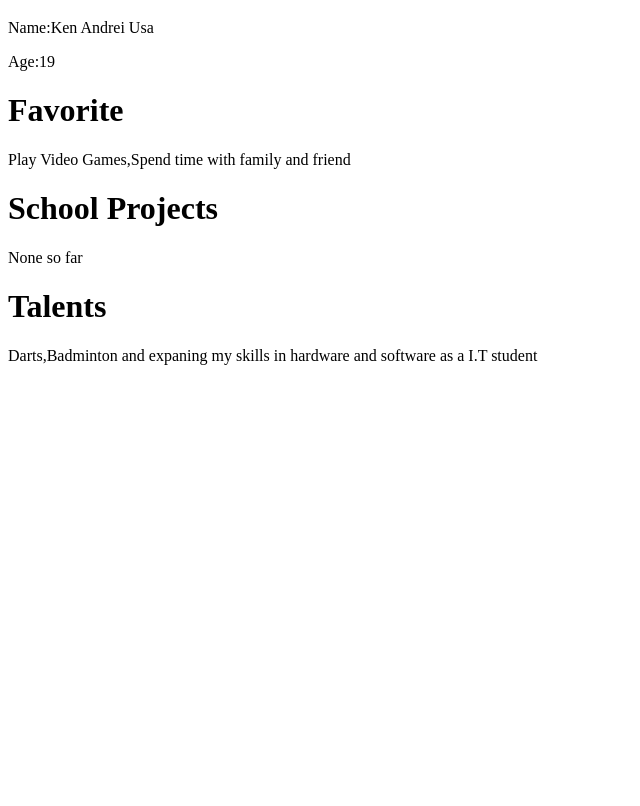
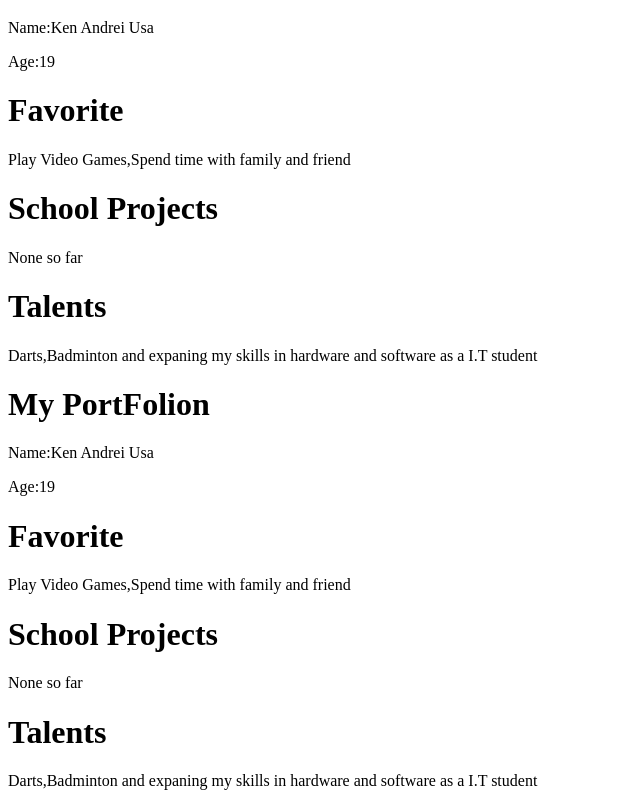
Before and after one commit to Kusa331/Kusa331.github.io, a plain HTML site: page Index.html in a window 1280 px wide. Shown: the part 87-893 px from the top of the page, without its empty margins (0-640 px from the left). Before the commit the page ends 800 px from the top, so only its background shows below. Drawn offline with Linux system fonts and the light colour scheme.

Commit message:
Update Index.html

```diff
--- a/Index.html
+++ b/Index.html
@@ -1,3 +1,10 @@
+<html lang="en">
+<head>
+    <meta charset="UTF-8">
+    <meta name="viewport" content="width=device-width, initial-scale=1.0">
+    <title></title>
+
+</head>
 <html lang="en">
 <head>
     <meta charset="UTF-8">
@@ -28,3 +35,25 @@
     <p> Darts,Badminton and expaning my skills in hardware and software as a I.T student </p>
 </body>
 </html>
+<h1> My PortFolion</h1>
+
+<body>
+    <p>
+      Name:Ken Andrei Usa
+   </p>
+<p>
+    Age:19
+</p>
+     <h1>Favorite</h1>
+     <p>
+        Play Video Games,Spend time with family and friend
+     </p>
+    <h1>  School Projects </h1>
+    <p>
+        None so far
+    </p>
+     </p>
+    <h1>Talents</h1>
+    <p> Darts,Badminton and expaning my skills in hardware and software as a I.T student </p>
+</body>
+</html>
```
